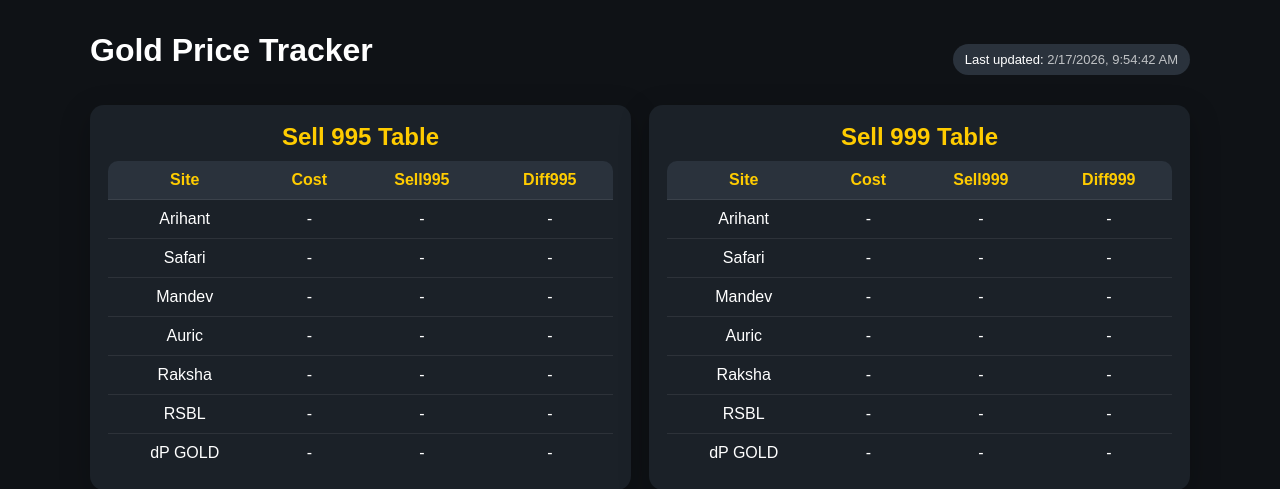
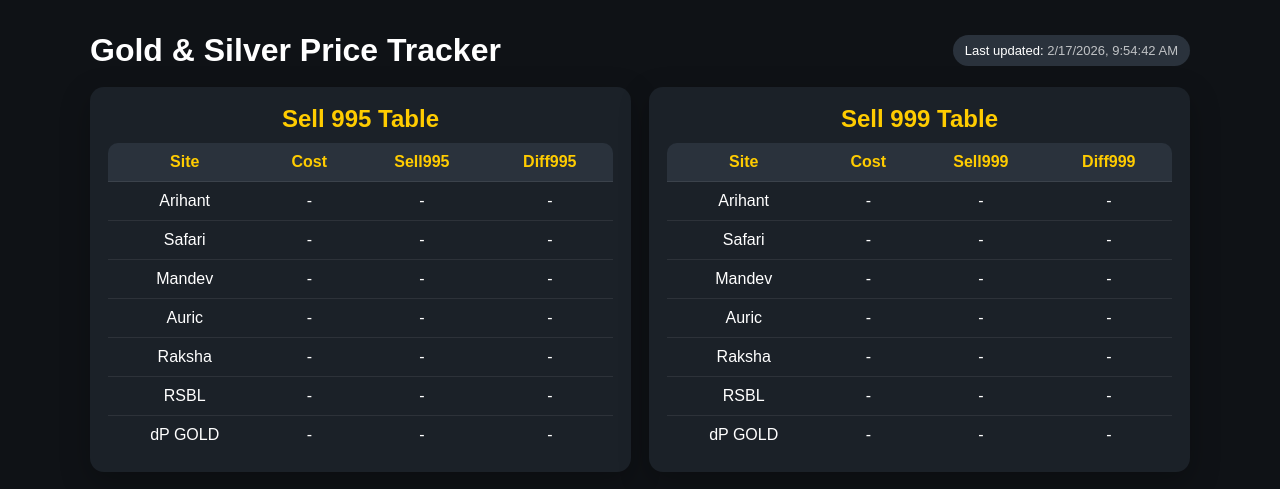
Before and after one commit to virenj26/gold-price-tracker, a Flask app: page / in a window 1280 px wide. Shown: the top 489 px of the page. Run offline with Flask 3, Linux system fonts and the light colour scheme; data that the repository does not hold is empty.

Commit message:
Update index.html

```diff
--- a/templates/index.html
+++ b/templates/index.html
@@ -3,11 +3,13 @@
 <head>
   <meta charset="utf-8" />
   <meta name="viewport" content="width=device-width,initial-scale=1" />
-  <title>Gold Price Tracker</title>
+  <title>Gold & Silver Price Tracker</title>
   <style>
     body{margin:0;font-family:Arial,Helvetica,sans-serif;background:#0f1216;color:#fff}
     .wrap{max-width:1100px;margin:32px auto;padding:0 16px}
-    h1{margin:0 0 18px 0}
+    .topbar{display:flex;justify-content:space-between;align-items:center;margin:8px 0 18px}
+    h1{margin:0}
+    .pill{background:#2a323c;padding:8px 12px;border-radius:999px;font-size:13px}
     .grid{display:grid;grid-template-columns:1fr 1fr;gap:18px}
     .card{background:#1b2128;border-radius:14px;padding:18px;box-shadow:0 10px 30px rgba(0,0,0,.25)}
     .card h2{margin:0 0 10px 0;text-align:center;color:#ffcc00}
@@ -17,15 +19,13 @@
     .muted{opacity:.7}
     .pos{color:#40d97b;font-weight:700}
     .neg{color:#ff4d4d;font-weight:700}
-    .topbar{display:flex;justify-content:space-between;align-items:center;margin:8px 0 18px}
-    .pill{background:#2a323c;padding:8px 12px;border-radius:999px;font-size:13px}
     @media (max-width:900px){.grid{grid-template-columns:1fr}}
   </style>
 </head>
 <body>
   <div class="wrap">
     <div class="topbar">
-      <h1>Gold Price Tracker</h1>
+      <h1>Gold & Silver Price Tracker</h1>
       <div class="pill">Last updated: <span id="updated" class="muted">—</span></div>
     </div>
 
@@ -59,13 +59,12 @@
   const diffClass = (v) => (v === null || v === undefined) ? "" : (v >= 0 ? "pos" : "neg");
 
   function rowHTML(r){
-    const diff = r.diff;
     return `
       <tr>
         <td>${r.site ?? "-"}</td>
         <td>${fmt(r.cost)}</td>
         <td>${fmt(r.sell)}</td>
-        <td class="${diffClass(diff)}">${fmt(diff)}</td>
+        <td class="${diffClass(r.diff)}">${fmt(r.diff)}</td>
       </tr>
     `;
   }
```
